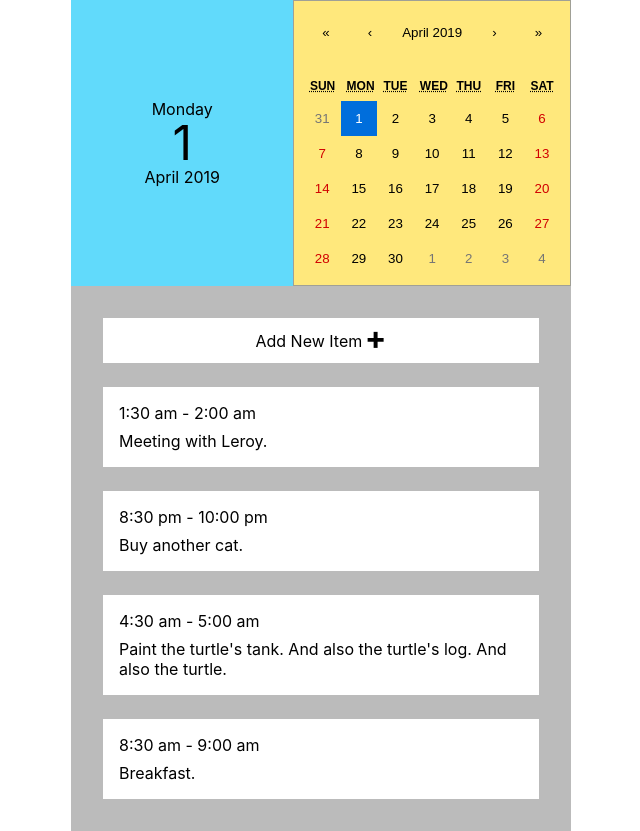
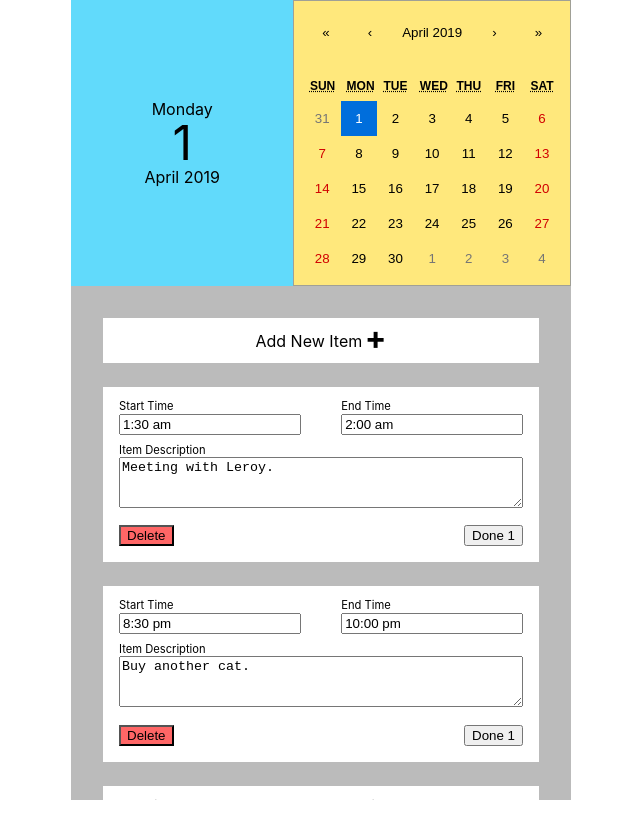
Before and after one commit to pulley-aaron/awp-day-planner, a React app: page / in a window 1280 px wide. Shown: the whole page, without its empty margins (319-959 px from the left). After the commit the page ends 800 px from the top, so only its background shows below. Built offline with nearby package versions, Linux system fonts and the light colour scheme.

Commit message:
Agenda dialog
Agenda now lists items and items can switch back and forth between editing dialog and normal. Still need to properly commit changes.

```diff
--- /dev/null
+++ b/src/agenda-item.js
@@ -0,0 +1,82 @@
+import React from 'react';
+import moment from 'moment';
+
+class AgendaItem extends React.Component {
+    constructor(props) {
+        super(props);
+        this.state = {
+            editing: 1
+        };
+
+        this.commitChanges = this.commitChanges.bind(this);
+        this.beginEditing = this.beginEditing.bind(this);
+    }
+
+    beginEditing(e) {
+        e.preventDefault();
+        this.setState((state, props) => ({editing: 1}));
+    }
+
+    commitChanges(e) {
+        e.preventDefault();
+        this.setState((state, props) => ({editing: 0}));
+    }
+
+    render() {
+        if(this.state.editing) {
+            var startTime = (this.props.start && !(this.props.start.format('h:mm a') === "Invalid date")) ? this.props.start.format('h:mm a') : "";
+            var endTime = (this.props.end && !(this.props.end.format('h:mm a') === "Invalid date")) ? this.props.end.format('h:mm a') : "";
+            var desc = (this.props.description) ? this.props.description : "";
+
+            return (  // Edit form
+                <form key={this.props.id} className="agenda-item editing">
+                    <div className="start-time">
+                        <p className="input-label">Start Time</p>
+                        <input
+                            className="time-input"
+                            defaultValue={startTime}
+                            type="text"
+                        ></input>
+                    </div>
+                    <div className="end-time">
+                        <p className="input-label">End Time</p>
+                        <input
+                            className="time-input"
+                            defaultValue={endTime}
+                            type="text"
+                        ></input>
+                    </div>
+                    <div className="description">
+                        <p className="input-label">Item Description</p>
+                        <textarea
+                            rows="3"
+                            className="description-input"
+                            defaultValue={desc}
+                            type="text"
+                        ></textarea>
+                    </div>
+                    <button
+                        className="delete-button"
+                    >Delete</button>
+                    <button
+                        className="done-button"
+                        onClick={this.commitChanges}
+                    >Done {this.state.editing}</button>
+                </form>
+            );
+        } else {
+            return (  // Item display
+                <div key={this.props.id} className="agenda-item">
+                    <div className="time-slot">{this.props.start.format('h:mm a')} - {this.props.end.format('h:mm a')}</div>
+                    <button
+                        className="edit-button"
+                        onClick={this.beginEditing}
+                    >Edit {this.state.editing}</button>
+                    <div className="description">{this.props.description}</div>
+                </div>
+            );
+        }
+    }
+};
+
+export default AgendaItem;
--- a/src/agenda.js
+++ b/src/agenda.js
@@ -1,5 +1,6 @@
 import React from 'react';
 import moment from 'moment';
+import AgendaItem from './agenda-item.js';
 
 class Agenda extends React.Component {
     constructor(props) {
@@ -7,21 +8,25 @@ class Agenda extends React.Component {
         this.state = {
             agendaItems: [
                 {
+                    id: "demo0",
                     start: moment().hour(1).minute(30),
                     end: moment().hour(2).minute(0),
                     description: "Meeting with Leroy."
                 },
                 {
+                    id: "demo1",
                     start: moment().hour(20).minute(30),
                     end: moment().hour(22).minute(0),
                     description: "Buy another cat."
                 },
                 {
+                    id: "demo2",
                     start: moment().hour(4).minute(30),
                     end: moment().hour(5).minute(0),
                     description: "Paint the turtle's tank. And also the turtle's log. And also the turtle."
                 },
                 {
+                    id: "demo3",
                     start: moment().hour(8).minute(30),
                     end: moment().hour(9).minute(0),
                     description: "Breakfast."
@@ -30,39 +35,17 @@ class Agenda extends React.Component {
         };
     }
 
-    createAgendaItem(start, end, description) {
-        return ({
-            start: start,
-            end: end,
-            description: description
-        });
-    }
-
-    printAgendaItem(i) {
-        var item = this.state.agendaItems[i];
-
-        return (
-            <div className="agenda-item">
-                <div>{item.start.format('h:mm a')} - {item.end.format('h:mm a')}</div>
-                <div>{item.description}</div>
-            </div>
-        );
-    }
-
-    printAgendaItem2(item, key) {
-        return (
-            <div key={key} className="agenda-item">
-                <div>{item.start.format('h:mm a')} - {item.end.format('h:mm a')}</div>
-                <div>{item.description}</div>
-            </div>
-        );
-    }
-
     render() {
         // Loop through agenda items
         const items = this.state.agendaItems.map((item, index) => {
-            var key = new Date().toString + "a" + index;
-            return this.printAgendaItem2(item, key);
+            return (
+                <AgendaItem
+                    id={item.id}
+                    start={item.start}
+                    end={item.end}
+                    description={item.description}
+                />
+            );
         });
 
         return (
--- a/src/index.css
+++ b/src/index.css
@@ -62,7 +62,7 @@ Schedule Page
     flex: 1 1 auto;
     background: #bbbbbb;
     padding: 2em;
-    /*overflow-y: scroll;*/
+    overflow-y: scroll;
 }
 
 .add-agenda-item, .agenda-item {
@@ -87,15 +87,40 @@ Schedule Page
 
 .agenda-item {
     background: white;
-    flex-direction: column;
+    flex-wrap: wrap;
+    justify-content: space-between;
     margin-top: 1.5em;
+    padding-top: 0.25em;
 }
 
 .agenda-item > * {
-    padding-top: 0.5em;
+    margin-top: 0.5em;
 }
-.agenda-item > *:first-child {
-    padding-top: 0em;
+
+.agenda-item > .description {
+    flex-basis: 100%;
+}
+
+.agenda-item > button {
+    margin-top: 1em;
+}
+
+p.input-label {
+    margin: 0;
+    font-size: 0.7em;
+}
+
+.start-time, .end-time {
+    display: inline-block;
+    flex-basis: 45%;
+}
+
+.time-input, .description-input {
+    width: 100%;
+}
+
+.delete-button {
+    background: #ff6666;
 }
 
 /*--- /Agenda ---*/
--- a/src/index.js
+++ b/src/index.js
@@ -12,6 +12,8 @@ class App extends React.Component {
         this.state = {
             currDate: new Date()
         };
+
+        this.setDate = this.setDate.bind(this);
     }
 
     setDate(dateObj) {
```
